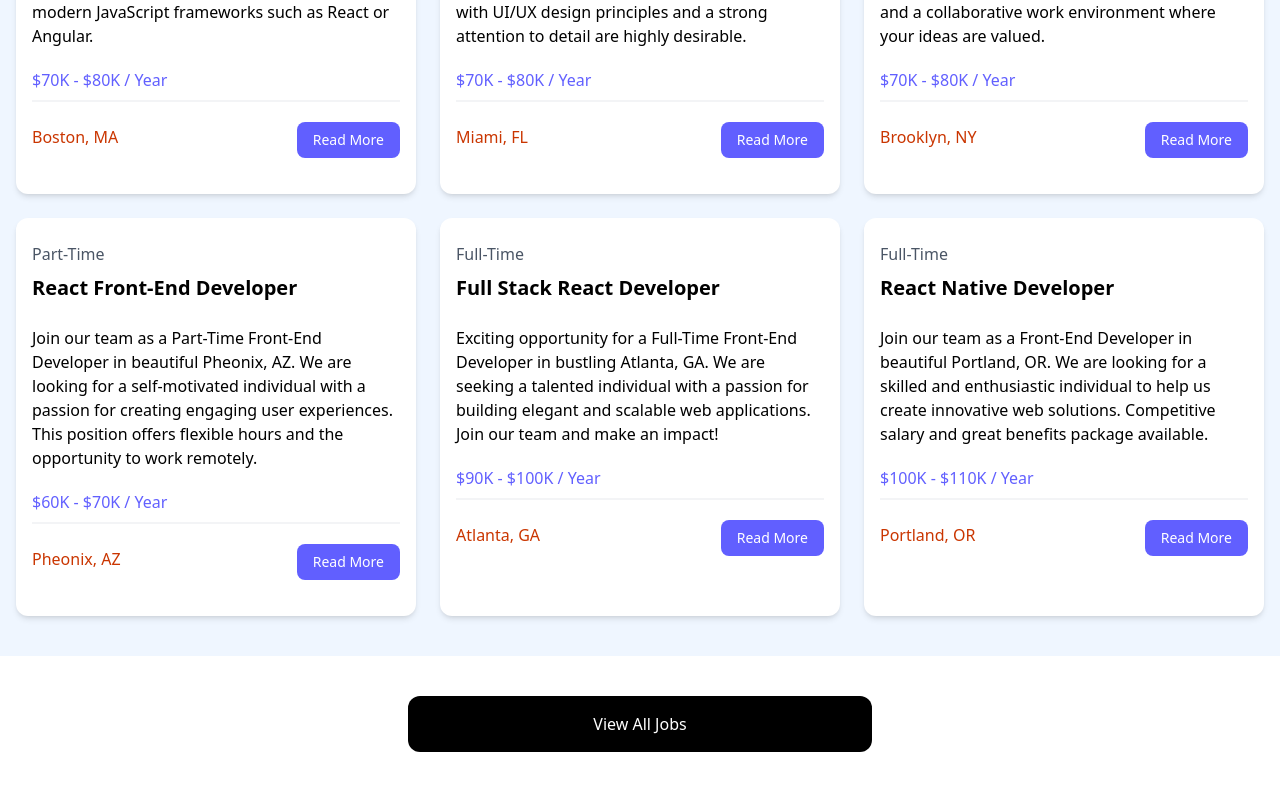
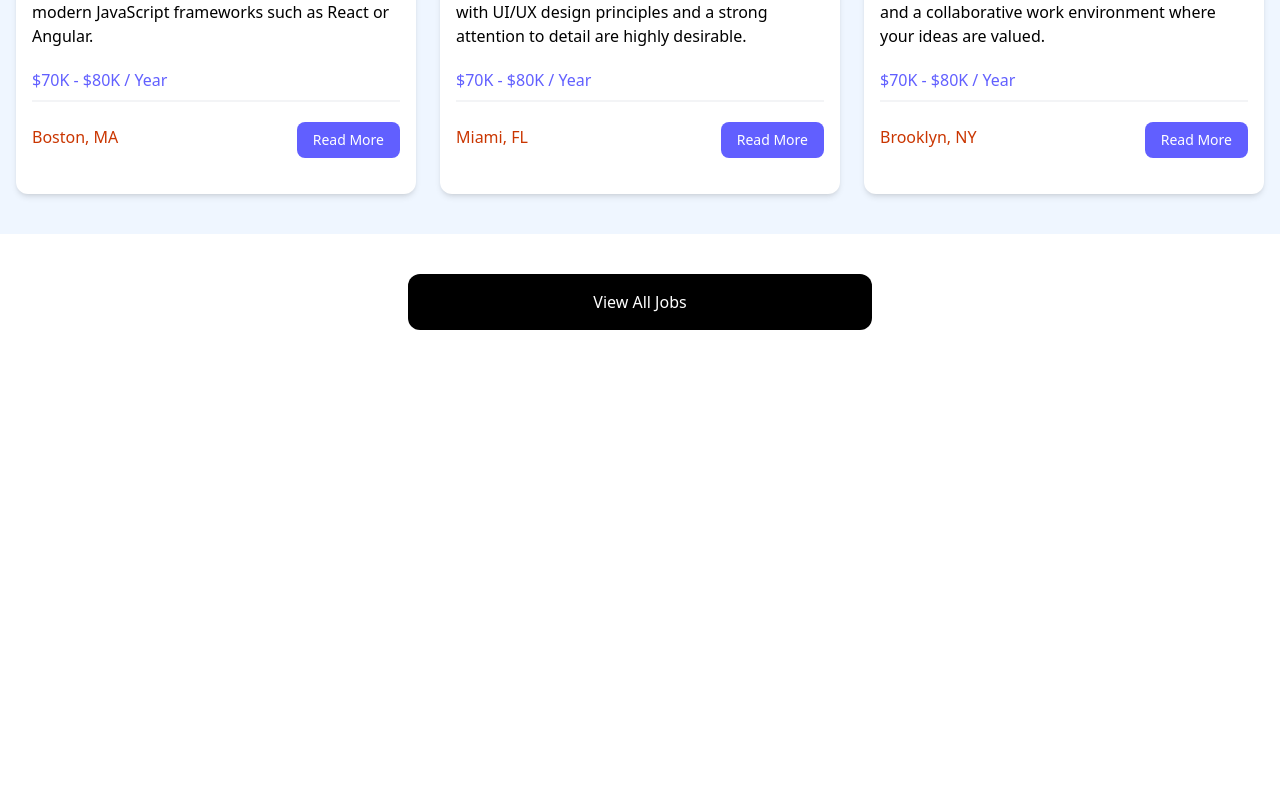
Before and after one commit to ranahusain/react_jsx, a React (Vite) app: page / in a window 1280 px wide. Shown: the part 969-1760 px from the top of the page. After the commit the page ends 1339 px from the top, so only its background shows below. Built offline with nearby package versions, Linux system fonts and the light colour scheme; the HTML template or start-up script is replaced by a standard one.

Commit message:
slice array from 6 to show 1-3

```diff
--- a/src/components/JobListing.jsx
+++ b/src/components/JobListing.jsx
@@ -1,8 +1,8 @@
 import jobs from "../jobs.json";
-
+import SingleJobList from "./SingleJobList";
 const JobListing = () => {
   // console.log(jobs);
-
+  const recentjobs = jobs.slice(0, 3);
   return (
     <>
       <section className="bg-blue-50 px-4 py-10">
@@ -12,34 +12,14 @@ const JobListing = () => {
           </h2>
           <div className="grid grid-cols-1 md:grid-cols-3 gap-6">
             {/* here we used the map function  */}
-            {jobs.map((job) => (
-              <div className="bg-white rounded-xl shadow-md relative">
-                <div className="p-4">
-                  <div className="mb-6">
-                    <div className="text-gray-600 my-2">{job.type}</div>
-                    <h3 className="text-xl font-bold">{job.title}</h3>
-                  </div>
+            {/* {jobs.map((job) => (
+              <SingleJobList key={job.id} job={job} />
+            ))} */}
 
-                  <div className="mb-5">{job.description}</div>
+            {/* show jobs from 0-3 */}
 
-                  <h3 className="text-indigo-500 mb-2">{job.salary} / Year</h3>
-
-                  <div className="border border-gray-100 mb-5"></div>
-
-                  <div className="flex flex-col lg:flex-row justify-between mb-4">
-                    <div className="text-orange-700 mb-3">
-                      <i className="fa-solid fa-location-dot text-lg"></i>
-                      {job.location}
-                    </div>
-                    <a
-                      href={`/job/${job.id}`}
-                      className="h-[36px] bg-indigo-500 hover:bg-indigo-600 text-white px-4 py-2 rounded-lg text-center text-sm"
-                    >
-                      Read More
-                    </a>
-                  </div>
-                </div>
-              </div>
+            {recentjobs.map((job) => (
+              <SingleJobList key={job.id} job={job} />
             ))}
           </div>
         </div>
--- /dev/null
+++ b/src/components/SingleJobList.jsx
@@ -0,0 +1,35 @@
+const SingleJobList = ({ job }) => {
+  return (
+    <div>
+      <div className="bg-white rounded-xl shadow-md relative">
+        <div className="p-4">
+          <div className="mb-6">
+            <div className="text-gray-600 my-2">{job.type}</div>
+            <h3 className="text-xl font-bold">{job.title}</h3>
+          </div>
+
+          <div className="mb-5">{job.description}</div>
+
+          <h3 className="text-indigo-500 mb-2">{job.salary} / Year</h3>
+
+          <div className="border border-gray-100 mb-5"></div>
+
+          <div className="flex flex-col lg:flex-row justify-between mb-4">
+            <div className="text-orange-700 mb-3">
+              <i className="fa-solid fa-location-dot text-lg"></i>
+              {job.location}
+            </div>
+            <a
+              href={`/job/${job.id}`}
+              className="h-[36px] bg-indigo-500 hover:bg-indigo-600 text-white px-4 py-2 rounded-lg text-center text-sm"
+            >
+              Read More
+            </a>
+          </div>
+        </div>
+      </div>
+    </div>
+  );
+};
+
+export default SingleJobList;
```
